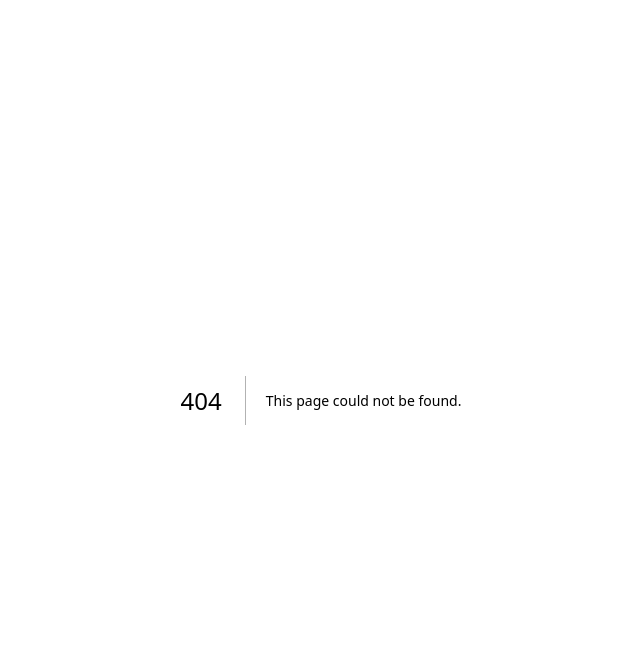
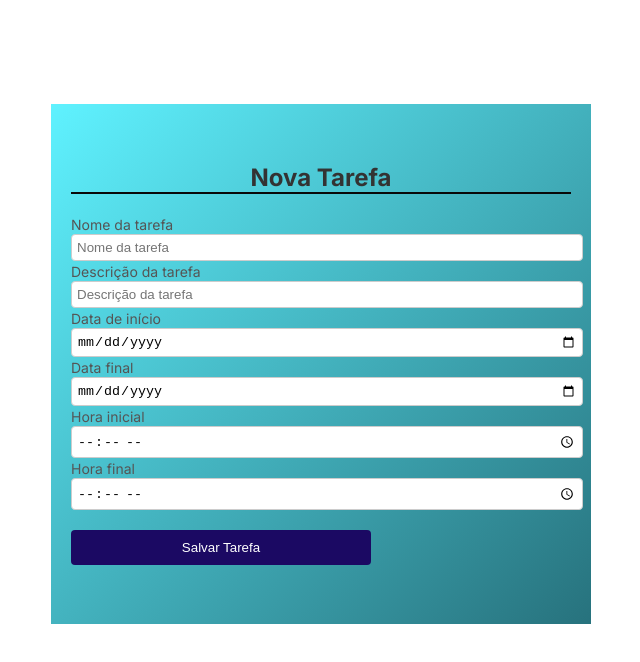
Before and after one commit to RicardoPXavier/Lista-de-Tarefas, a Next.js app: page /tarefas in a window 1280 px wide. Before the commit this address had no page. Shown: the top 662 px of the page, without its empty margins (319-959 px from the left). Built offline with nearby package versions, Linux system fonts and the light colour scheme.

Commit message:
Backend da tela de criação de novas tarefas

```diff
--- a/package.json
+++ b/package.json
@@ -11,12 +11,12 @@
   "dependencies": {
     "@hookform/resolvers": "^3.9.0",
     "firebase": "^10.12.5",
-    "next": "14.2.5",
+    "next": "^14.2.5",
     "react": "^18",
     "react-dom": "^18",
     "react-hook-form": "^7.53.0",
     "react-input-mask": "^2.0.4",
-    "sass": "^1.77.8",
+    "sass": "^1.78.0",
     "zod": "^3.23.8"
   },
   "devDependencies": {
--- /dev/null
+++ b/src/app/tarefas/layout.tsx
@@ -0,0 +1,12 @@
+import React from 'react'
+export default async function TelaNovaTarefa({
+    children,
+}: {
+    children: React.ReactNode;
+}) {
+    return (
+        <main>
+            {children}
+        </main>
+    );
+}
--- /dev/null
+++ b/src/app/tarefas/page.module.scss
@@ -0,0 +1,71 @@
+#container {
+    display: flex;
+    flex-direction: column;
+    align-items: center;
+    justify-content: center;
+    height: 60vh;
+    padding: 20px;
+    background-color: #f7f7f7;
+    max-width: 500px;
+    width: 100%;
+    background: linear-gradient(135deg, #5ff2ff, #27727d);
+}
+.wrapper{
+    min-height: 89vh;
+    display: flex;
+    justify-content: center;
+    align-items: center;
+
+}
+.titulo {
+    display: flex;
+    justify-content: center;
+    font-size: 24px;
+    font-weight: bold;
+    margin-bottom: 20px;
+    color: #333;
+    border-bottom: 2px solid #090909;
+    width: 100%;
+}
+
+.input_group {
+    display: flex;
+    flex-direction: column;
+    width: 100%;
+    margin-bottom: 20px;
+}
+
+.input_campo {
+    font-size: 14px;
+    color: #555;
+    margin-bottom: 10px;
+}
+
+.input_nome,
+.input_descricao,
+.input_data_inicio,
+.input_data_final,
+.input_hora_inicial,
+.input_hora_final {
+    padding: 5px;
+    border: 1px solid #ccc;
+    border-radius: 4px;
+    width: 100%;
+}
+
+.button_cadastrar {
+    width: 100%;
+    max-width: 300px;
+    padding: 10px;
+    background-color: #1b0963;
+    color: white;
+    border: none;
+    border-radius: 4px;
+    cursor: pointer;
+    transition: background-color 0.3s ease;
+    margin-top: 20px;
+}
+
+.button_cadastrar:hover {
+    background-color: #0c021f;
+}
--- /dev/null
+++ b/src/app/tarefas/page.tsx
@@ -0,0 +1,93 @@
+"use client"
+import Head from 'next/head';
+import styles from "../tarefas/page.module.scss"; // Importa o arquivo SCSS como um módulo
+import React from 'react'
+import { useState, useEffect } from 'react';
+import { doc, getDoc, setDoc, collection, addDoc } from 'firebase/firestore';
+import { auth, firestore } from "../../config/firebase";
+import { zodResolver } from "@hookform/resolvers/zod";
+import { useForm } from "react-hook-form";
+import { z } from "zod";
+
+const novaTarefaSchema = z.object({
+    id: z.string().optional(),
+    nome: z.string(),
+    descricao: z.string(),
+    dataInicial: z.string(),
+    dataFinal: z.string(),
+    horaInicial: z.string(),
+    horaFinal: z.string()
+});
+
+export type NovaTarefaSchema = z.infer<typeof novaTarefaSchema>;
+
+export default function TelaNovaTarefa() {
+    const { register, handleSubmit, formState: { errors }, reset, setValue } = useForm<NovaTarefaSchema>({
+        resolver: zodResolver(novaTarefaSchema)
+    });
+
+
+    const addDocuments = async (data: NovaTarefaSchema) => {
+        try {
+            const user = auth.currentUser;
+
+            if(user){
+                const userId = user.uid;
+
+                await setDoc(doc(firestore, 'novaTarefa', userId), {
+                    ...data,
+                    userId: userId,
+                });
+                console.log('Documento adicionado com ID:', userId);
+                reset();
+            }
+        } catch (err) {
+            console.log('Documento não encontrado', err);
+        }
+    };
+
+    return (
+        <div>
+            <main>
+                <div className={styles.wrapper}>
+                    <div id={styles.container}>
+                        <div className={styles.titulo}>Nova Tarefa</div>
+                        <form onSubmit={handleSubmit(addDocuments)}>
+                            <label className={styles.input_campo}>Nome da tarefa</label>
+                            <input className={styles.input_nome} type="text" placeholder="Nome da tarefa"
+                                {...register('nome')}
+                            />
+
+                            <label className={styles.input_campo}>Descrição da tarefa</label>
+                            <input className={styles.input_descricao} type="text" placeholder="Descrição da tarefa"
+                                {...register('descricao')}
+                            />
+
+                            <label className={styles.input_campo}>Data de início</label>
+                            <input className={styles.input_data_inicio} type="date"
+                                {...register('dataInicial')}
+                            />
+
+                            <label className={styles.input_campo}>Data final</label>
+                            <input className={styles.input_data_final} type="date"
+                                {...register('dataFinal')}
+                            />
+
+                            <label className={styles.input_campo}>Hora inicial</label>
+                            <input className={styles.input_hora_inicial} type="time"
+                                {...register('horaInicial')}
+                            />
+
+                            <label className={styles.input_campo}>Hora final</label>
+                            <input className={styles.input_hora_final} type="time"
+                                {...register('horaFinal')}
+                            />
+
+                            <button className={styles.button_cadastrar} type='submit'>Salvar Tarefa</button>
+                        </form>
+                    </div>
+                </div>
+            </main>
+        </div>
+    );
+}
```
Also changed, not shown: 1 other file (tests, documents, lock files or other folders).
